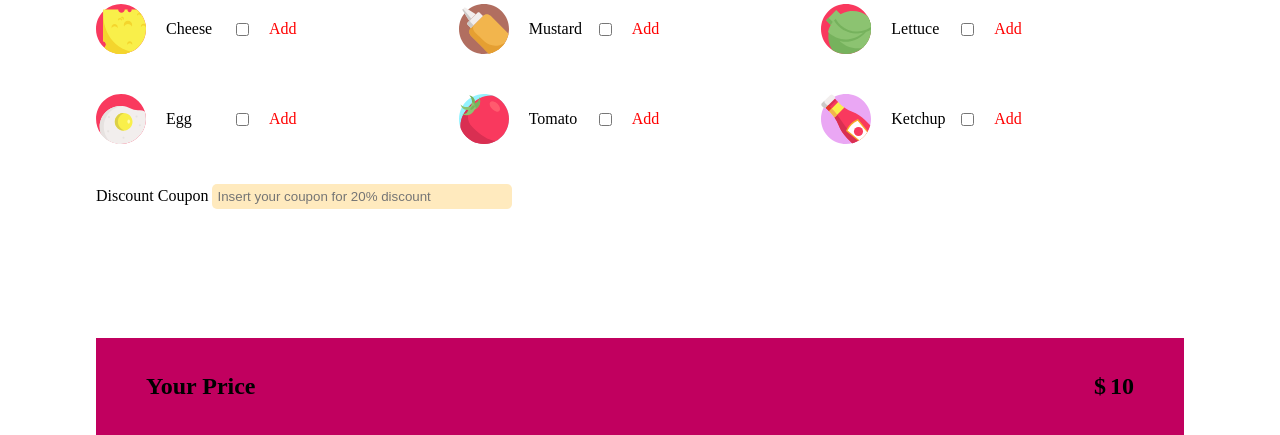
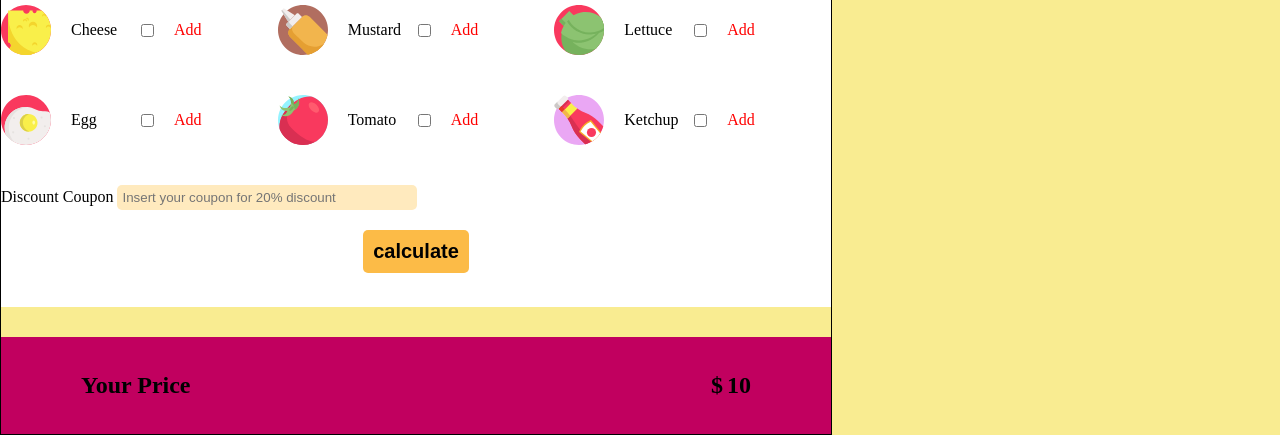
Before and after one commit to GAlessi/js-burger, a plain HTML site: page index.html in a window 1280 px wide. Shown: the part 365-800 px from the top of the page. Drawn offline with Linux system fonts and the light colour scheme.

Commit message:
Miglioramento dettagli grafici

```diff
--- a/css/style.css
+++ b/css/style.css
@@ -2,6 +2,10 @@
     margin: 0;
     padding: 0;
     box-sizing: border-box;
+}
+
+body{
+    background-color: rgb(249,236,145);
 }
 
 ul{
@@ -9,11 +13,11 @@ ul{
 }
 
 .container{
-    width: 85%;
+    width: 65%;
     height: 100vh;
-    margin: 0 auto;
     display: flex;
     flex-direction: column;
+    border: 1px solid black;
 }
 
 header{
@@ -37,6 +41,8 @@ header img{
 
 main{
     flex-grow: 1;
+    overflow-y: auto;
+    background-color: white;
 }
 main h2{
     font-size: 30px;
@@ -84,9 +90,20 @@ li span:last-child{
     padding: 5px;
 }
 
+#calculateBtn{
+    display: block;
+    margin: 20px auto;
+    background-color: rgb(252,187,71);
+    border: 0;
+    border-radius: 5px;
+    padding: 10px;
+    font-weight: 900;
+    font-size: 20px;
+}
+
 footer{
     margin-top: 30px;
-    padding: 35px 50px;
+    padding: 35px 80px;
     background-color: rgb(193,0,95);
     display: flex;
     justify-content: space-between;
--- a/index.html
+++ b/index.html
@@ -20,43 +20,44 @@
                     <li>
                         <img src="img/cheese.svg" >
                         <span class="ingrNames">Cheese</span>
-                    <input type="checkbox" name="" value="">
+                        <input type="checkbox" data-price="3">
                         <span>Add</span>
                     </li>
                     <li>
                         <img src="img/fried-egg.svg" >
                         <span class="ingrNames">Egg</span>
-                    <input type="checkbox" name="" value="">
+                        <input type="checkbox" data-price="4">
                         <span>Add</span>
                     </li>
                     <li>
                         <img src="img/mustard.svg" >
                         <span class="ingrNames">Mustard</span>
-                    <input type="checkbox" name="" value="">
+                        <input type="checkbox" data-price="1">
                         <span>Add</span>
                     </li>
                     <li>
                         <img src="img/tomato.svg" >
                         <span class="ingrNames">Tomato</span>
-                    <input type="checkbox" name="" value="">
+                        <input type="checkbox" data-price="1">
                         <span>Add</span>
                     </li>
                     <li>
                         <img src="img/lettuce.svg" >
                         <span class="ingrNames">Lettuce</span>
-                    <input type="checkbox" name="" value="">
+                        <input type="checkbox" data-price="2">
                         <span>Add</span>
                     </li>
                     <li>
                         <img src="img/ketchup.svg" >
                         <span class="ingrNames">Ketchup</span>
-                    <input type="checkbox" name="" value="">
+                        <input type="checkbox" data-price="2">
                         <span>Add</span>
                     </li>
                 </ul>
 
                 <span>Discount Coupon</span>
                 <input id="coupon" type="text" placeholder="Insert your coupon for 20% discount" name="" value="">
+                <input id="calculateBtn" type="button" name="calculate" value="calculate">
             </main>
             <footer>
                 <h2>Your Price</h2>
```
Lines whose indentation alone changed are shown as unchanged.
